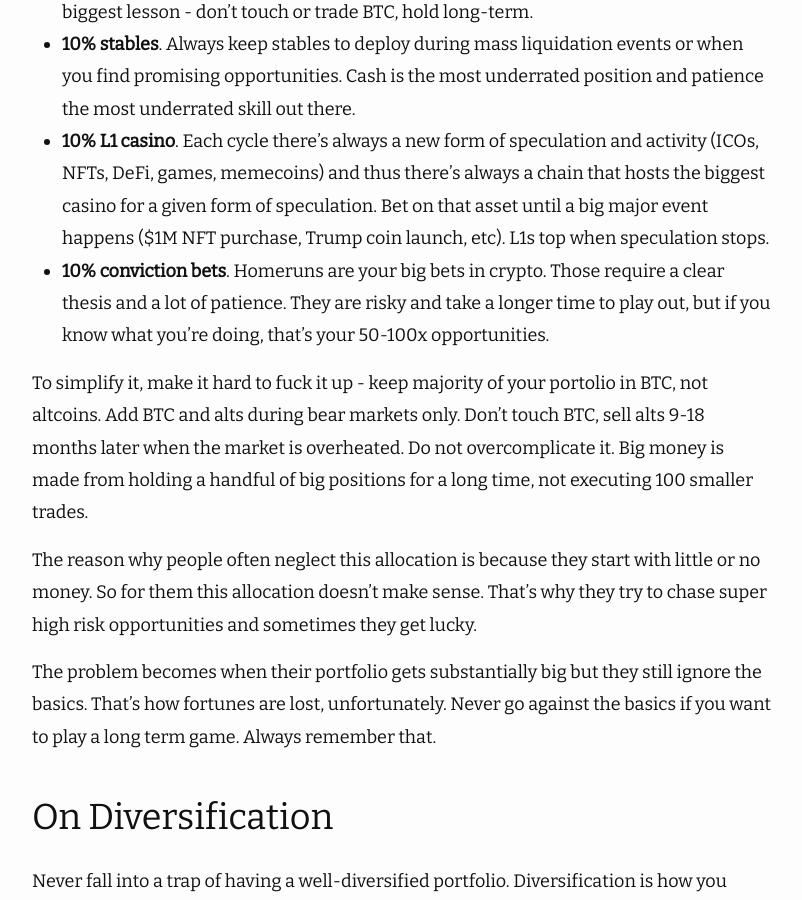
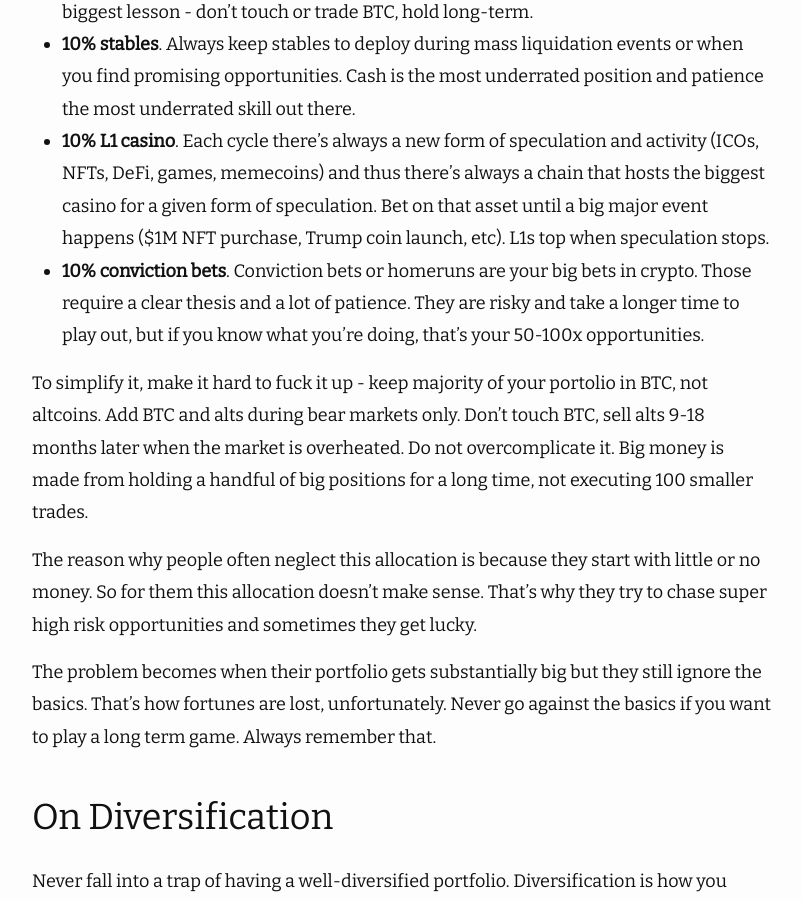
Before and after one commit to deeintech/deeintech.github.io, a Jekyll site: the page built from _posts/2025-02-02-playbook.md, in a window 1280 px wide and 900 px high, scrolled down 3130 px. Shown: the whole window, without its empty margins (238-1040 px from the left). Built offline with Jekyll 4.4.1, drawn with Linux system fonts in a browser that asks for light colours; nearby versions of some CDN libraries.

Commit message:
minor updates

```diff
--- a/_posts/2025-02-02-playbook.md
+++ b/_posts/2025-02-02-playbook.md
@@ -42,7 +42,7 @@ An ideal portfolio allocation looks as follows:
 - **70% bitcoin**. Bitcoin is the biggest and the most important asset in crypto. It is a digital gold and a store of value. The goal is to accumulate more BTC over time. My biggest lesson - don't touch or trade BTC, hold long-term.
 - **10% stables**. Always keep stables to deploy during mass liquidation events or when you find promising opportunities. Cash is the most underrated position and patience the most underrated skill out there.
 - **10% L1 casino**. Each cycle there's always a new form of speculation and activity (ICOs, NFTs, DeFi, games, memecoins) and thus there's always a chain that hosts the biggest casino for a given form of speculation. Bet on that asset until a big major event happens ($1M NFT purchase, Trump coin launch, etc). L1s top when speculation stops.
-- **10% conviction bets**. Homeruns are your big bets in crypto. Those require a clear thesis and a lot of patience. They are risky and take a longer time to play out, but if you know what you're doing, that's your 50-100x opportunities.
+- **10% conviction bets**. Conviction bets or homeruns are your big bets in crypto. Those require a clear thesis and a lot of patience. They are risky and take a longer time to play out, but if you know what you're doing, that's your 50-100x opportunities.
 
 To simplify it, make it hard to fuck it up - keep majority of your portolio in BTC, not altcoins. Add BTC and alts during bear markets only. Don't touch BTC, sell alts 9-18 months later when the market is overheated. Do not overcomplicate it. Big money is made from holding a handful of big positions for a long time, not executing 100 smaller trades.
 
```
